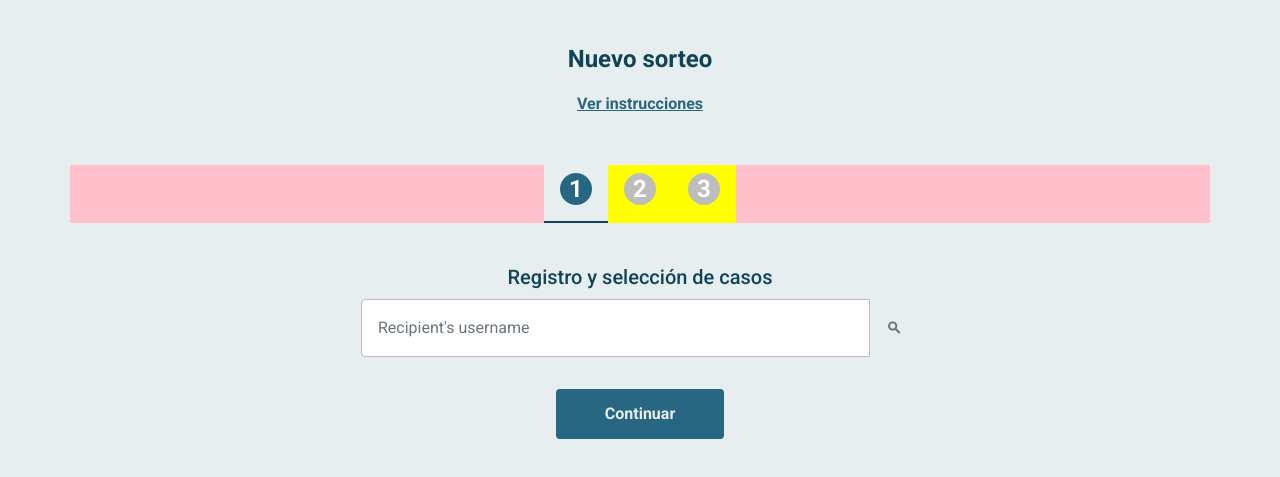
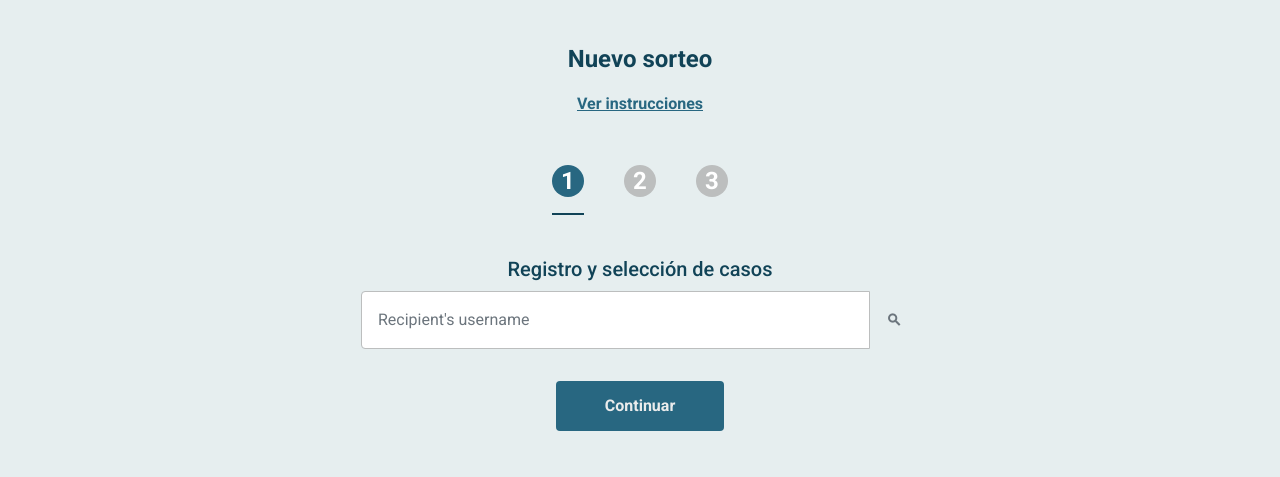
Before and after one commit to javierbull/cear, a plain HTML site: page sistema-aleatorio.html in a window 1280 px wide. Shown: the part 87-564 px from the top of the page. Drawn offline with nearby package versions, Linux system fonts and the light colour scheme.

Commit message:
stepper style

```diff
--- a/css/login.css
+++ b/css/login.css
@@ -503,7 +503,7 @@ small {
 /* SISTEMA ALEATORIO */
 /* Stepper tabs */
 .nav-pills-stepper {
-  background-color: pink;
+  /* background-color: pink; */
   padding-right: 12px;
   padding-left: 12px;
   display: flex;
@@ -511,7 +511,10 @@ small {
 }
 
 .nav-pills-stepper .nav-item {
-  background-color: yellow;
+  /* background-color: yellow; */
+  width: 2rem;
+  margin-left: 1.25rem;
+  margin-right: 1.25rem;
 }
 
 .nav-pills-stepper .nav-link {
@@ -524,7 +527,7 @@ small {
   flex-direction: column;
   align-items: center;
   justify-content: flex-start;
-  padding-bottom: 1rem;
+  padding: 0 0 1rem 0;
 }
 
 .step-position {
```
